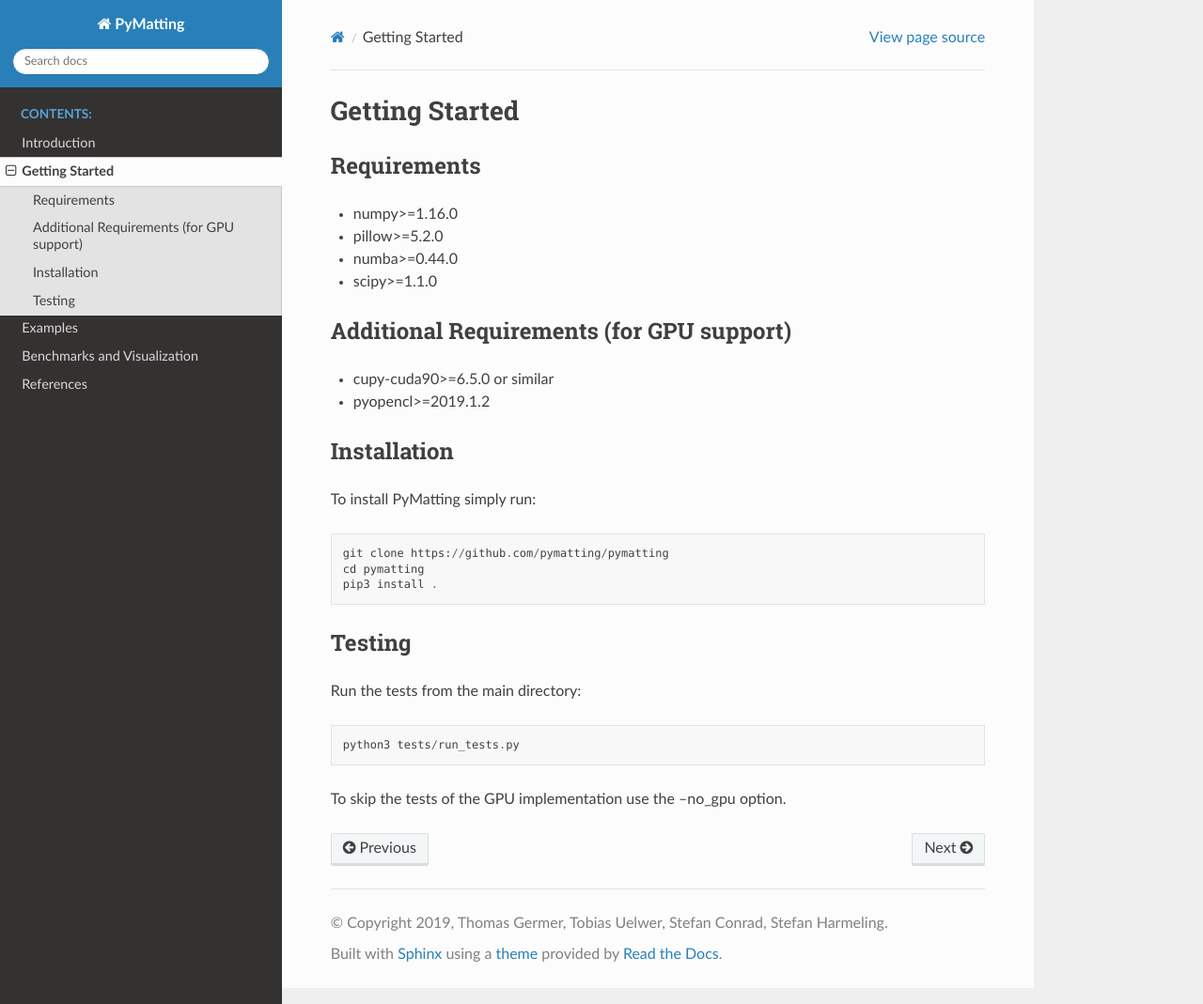
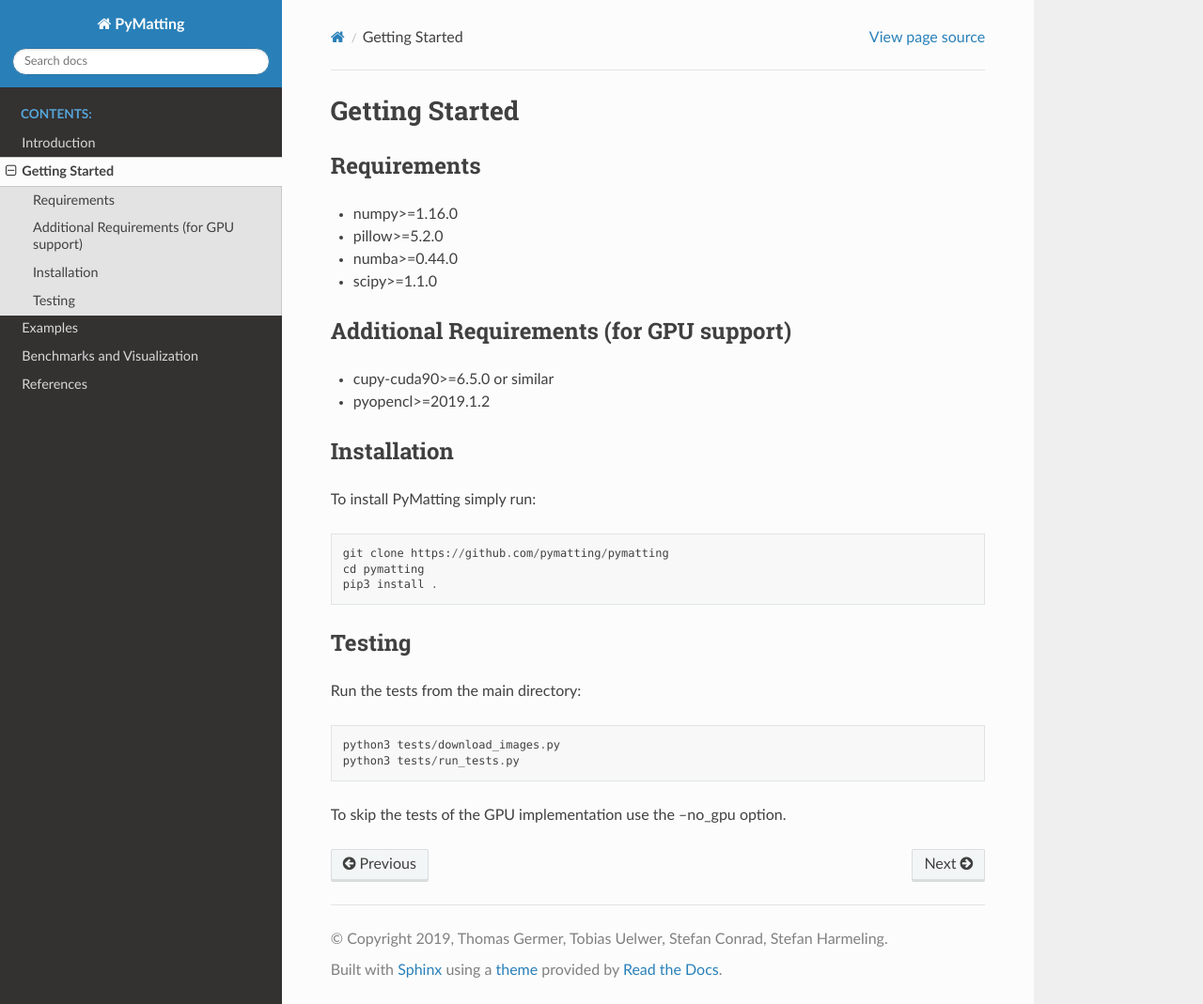
Before and after one commit to pymatting/pymatting, a Sphinx documentation site: the page built from doc/source/start.rst, in a window 1280 px wide and 1069 px high. Shown: the whole window at 94% size. Built offline with Sphinx 7.4.7 and the Read the Docs theme 2.0.0, drawn with Linux system fonts in a browser that asks for light colours; pages that are not in the unit, such as notebooks, are missing from menus.

```diff
--- a/doc/source/start.rst
+++ b/doc/source/start.rst
@@ -32,6 +32,7 @@ Run the tests from the main directory:
 
 .. code-block::
 
+   python3 tests/download_images.py
    python3 tests/run_tests.py
 
 To skip the tests of the GPU implementation use the --no_gpu option.
```
Also changed, not shown: README.md (+1 -0 lines).
